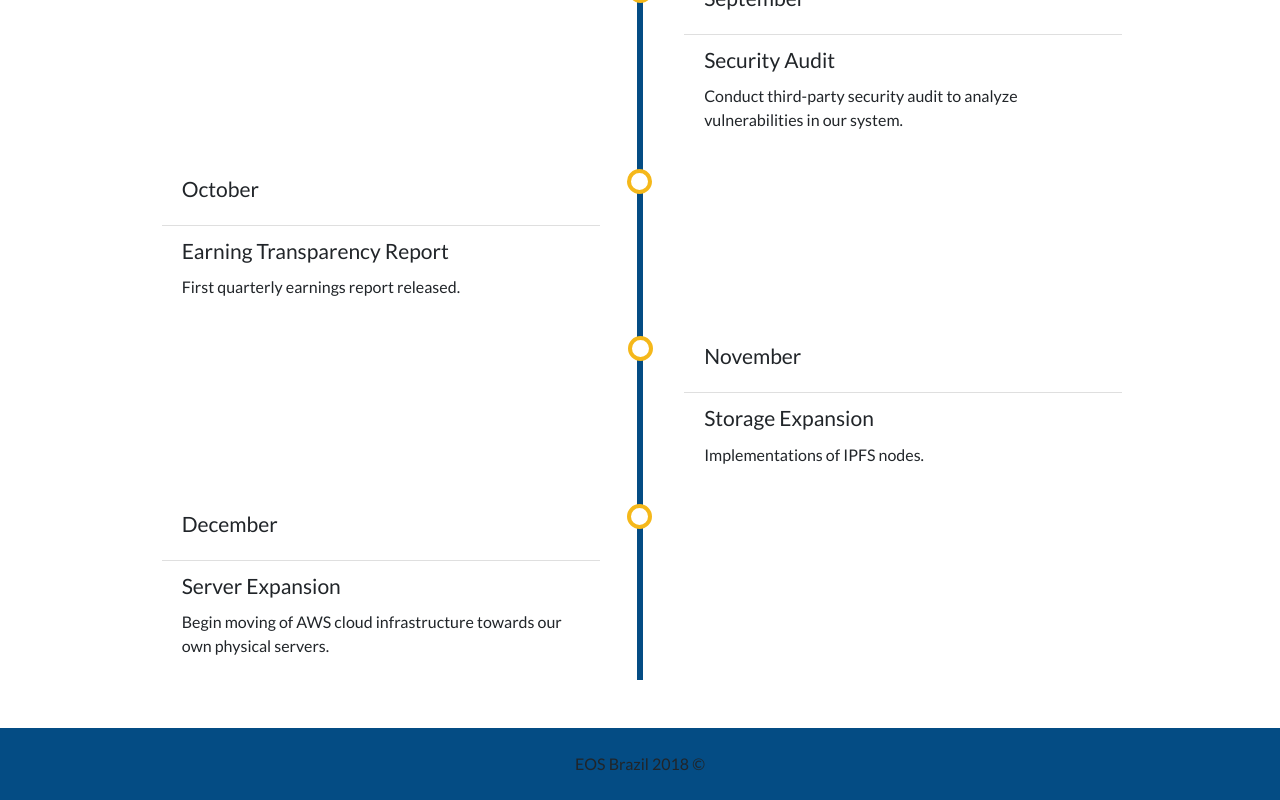
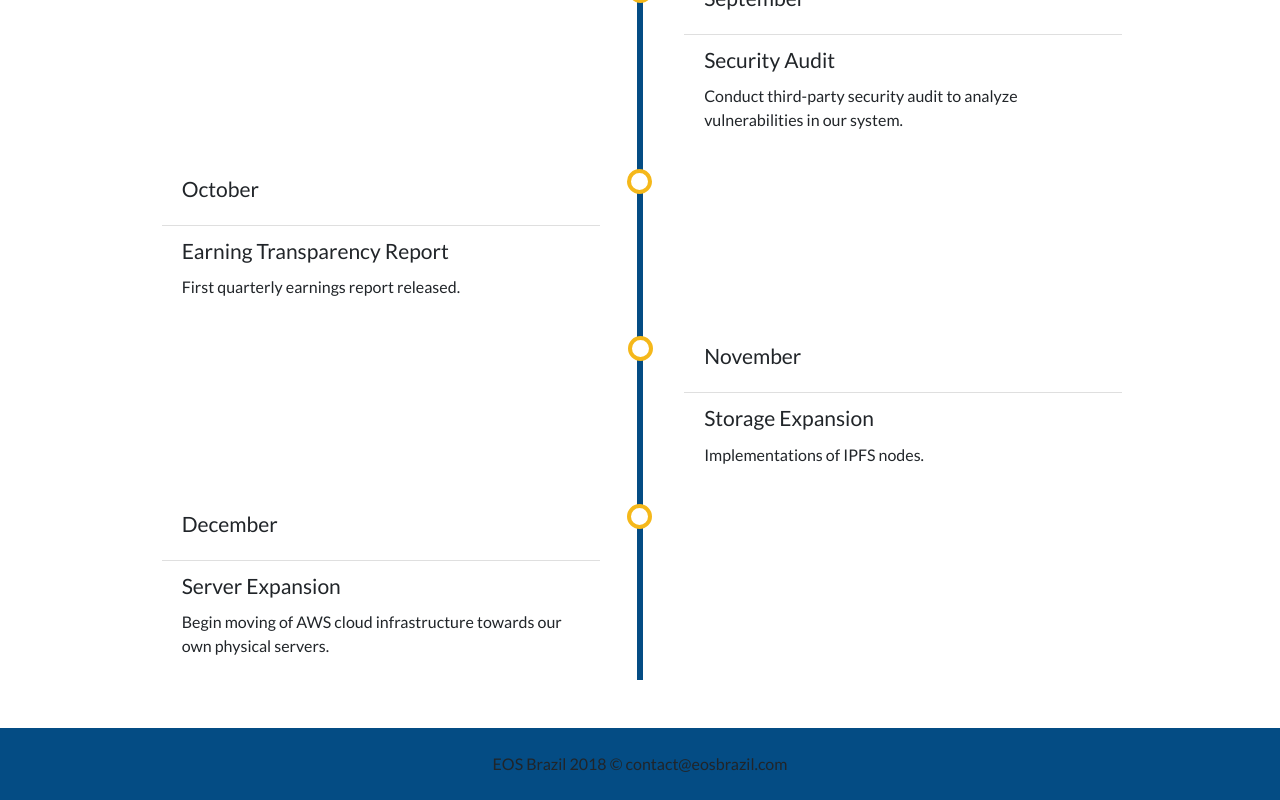
Before and after one commit to rbmarliere/eosbrazil-web, a React (Create React App) app: page /roadmap in a window 1280 px wide. Shown: the part 842-1642 px from the top of the page. Built offline with nearby package versions, Linux system fonts and the light colour scheme; what dsteem would draw is missing.

Commit message:
Update footer

```diff
--- a/src/Components/Footer.js
+++ b/src/Components/Footer.js
@@ -6,7 +6,7 @@ class Footer extends Component {
             <footer className='container-fluid'>
                 <div className="row d-flex justify-content-center pt-2 pb-2">
                     <div className="col-xs-12">
-                        <p className="text-center">EOS Brazil {(new Date().getFullYear())} &copy;</p>
+                        <p className="text-justify">EOS Brazil {(new Date().getFullYear())} &copy; contact@eosbrazil.com</p>
                     </div>
                 </div>
 
```
